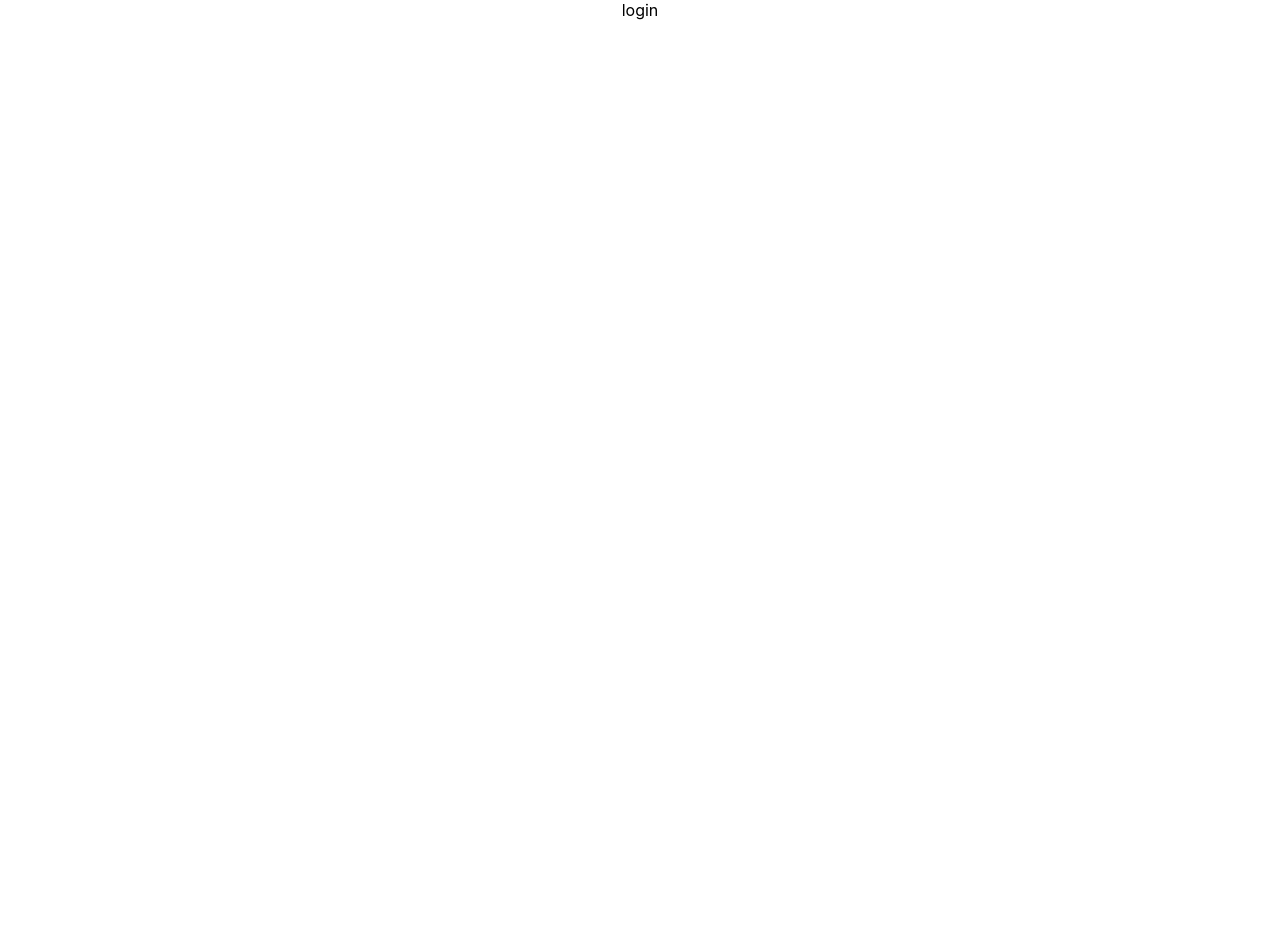
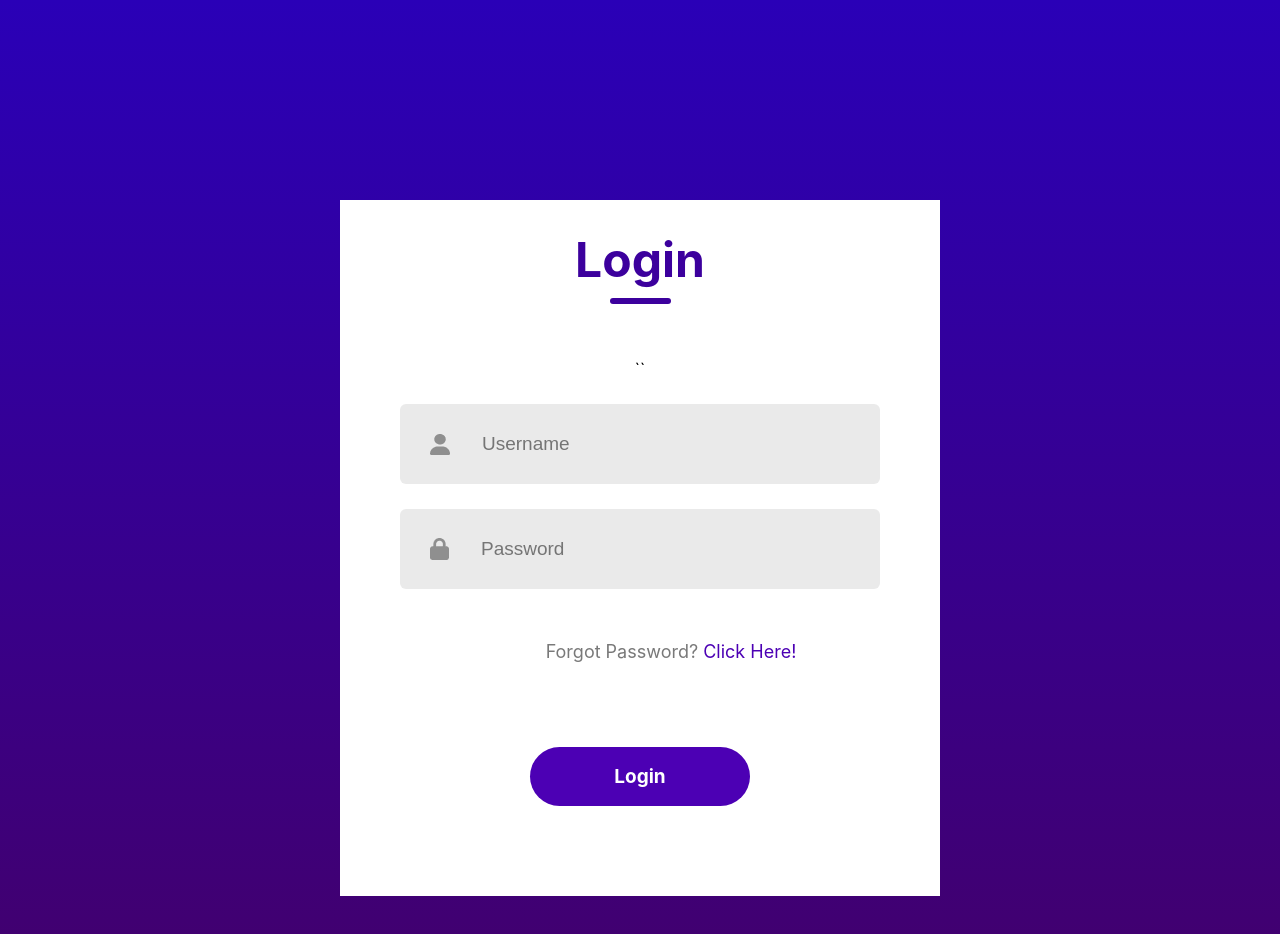
Before and after one commit to sakshamsachdeva13/NeuroStack, a React (Create React App) app: page / in a window 1280 px wide. Shown: the top 934 px of the page. Before the commit the page ends 800 px from the top, so only its background shows below. Built offline with nearby package versions, Linux system fonts and the light colour scheme.

Commit message:
Just Login page

```diff
--- a/src/App.js
+++ b/src/App.js
@@ -1,6 +1,5 @@
-import logo from './logo.svg';
 import './App.css';
-import Login from './pages/Login/login';
+import Login from './pages/Login/Login.jsx';
 
 function App() {
   return (
--- a/src/index.css
+++ b/src/index.css
@@ -5,8 +5,10 @@ body {
     sans-serif;
   -webkit-font-smoothing: antialiased;
   -moz-osx-font-smoothing: grayscale;
+
+  height: 100vh;
+  background: linear-gradient(#2a00b7, #42006c);
 }
-
 code {
   font-family: source-code-pro, Menlo, Monaco, Consolas, 'Courier New',
     monospace;
--- /dev/null
+++ b/src/pages/Login/LoginModule.css
@@ -0,0 +1,94 @@
+.container{
+    display: flex;
+    flex-direction: column;
+    margin: auto;
+    margin-top: 200px;
+    width: 600px;
+    background: #fff;
+    padding-bottom: 30px;
+}
+
+.header{
+    display: flex;
+    flex-direction: column;
+    align-items: center;
+    gap: 9px;
+    width: 100%;
+    margin-top: 30px;
+}
+
+.text{
+    color: #3c009d;
+    font-size: 48px;
+    font-weight: 700;
+}
+
+.underline{
+    width: 61px;
+    height: 6px;
+    background: #3c009d;
+    border-radius:9px;
+}
+
+.inputs{
+    margin-top: 55px;
+    display: flex;
+    flex-direction: column;
+    gap: 25px;
+}
+
+.input{
+    display: flex;
+    align-items: center;
+    margin: auto;
+    width: 480px;
+    height: 80px;
+    background: #eaeaea;
+    border-radius: 6px;
+}
+
+.input img{
+    margin: 0px 30px;
+}
+
+.input input{
+    height: 50px;
+    width: 400px;
+    background: transparent;
+    border: none;
+    outline: none;
+    color: #797979;
+    font-size: 19px;
+}
+
+.forgot-password{
+    padding-left: 62px;
+    margin-top: 27px;
+    color: #797979;
+    font-size: 18px;
+}
+
+.forgot-password span{
+    color: #4c00b4;
+    cursor: pointer;
+}
+
+.login-container{
+    display: flex;
+    gap: 30px;
+    margin: 60px auto;
+}
+
+.login{
+    display: flex;
+    justify-content: center;
+    align-items: center;
+    width: 220px;
+    height: 59px;
+    color: #fff;
+    background: #4c00b4;
+    border-radius: 50px;
+    font-size: 19px;
+    font-weight: 700;
+    cursor: pointer;
+}
--- a/src/pages/Login/login.jsx
+++ b/src/pages/Login/login.jsx
@@ -1,9 +1,40 @@
 import React from 'react'
-import {classes} from './login.module.css'
+
+import './LoginModule.css'
+import user_icon from '../Assests/person.png'
+import password_icon from '../Assests/password.png'
+
+
+
 const Login = () => {
-  return (
-    <div>login</div>
-  )
-}
+    return (
+        <div className='container'>
+            <div className='header'>
+                <div className='text'>Login</div>
+                <div className='underline'></div>
+            </div>
+
+            <div className='inputs'>
+``
+                <div className='input'>
+                    <img src={user_icon} alt="" />
+                    <input type="text" placeholder='Username'/>
+                </div>
+
+                <div className='input'>
+                    <img src={password_icon} alt="" />
+                    <input type="password" placeholder='Password'/>
+                </div>
+
+                <div className='forgot-password'>Forgot Password? <span>Click Here!</span></div>
+
+                <div className='login-container'>
+                    <div className='login'>Login</div>
+                </div>
+
+            </div>
+        </div>
+    );
+};
 
 export default Login
```
Also changed, not shown: src/pages/Assests/password.png (added), src/pages/Assests/person.png (added), src/pages/Login/login.module.css (deleted).
